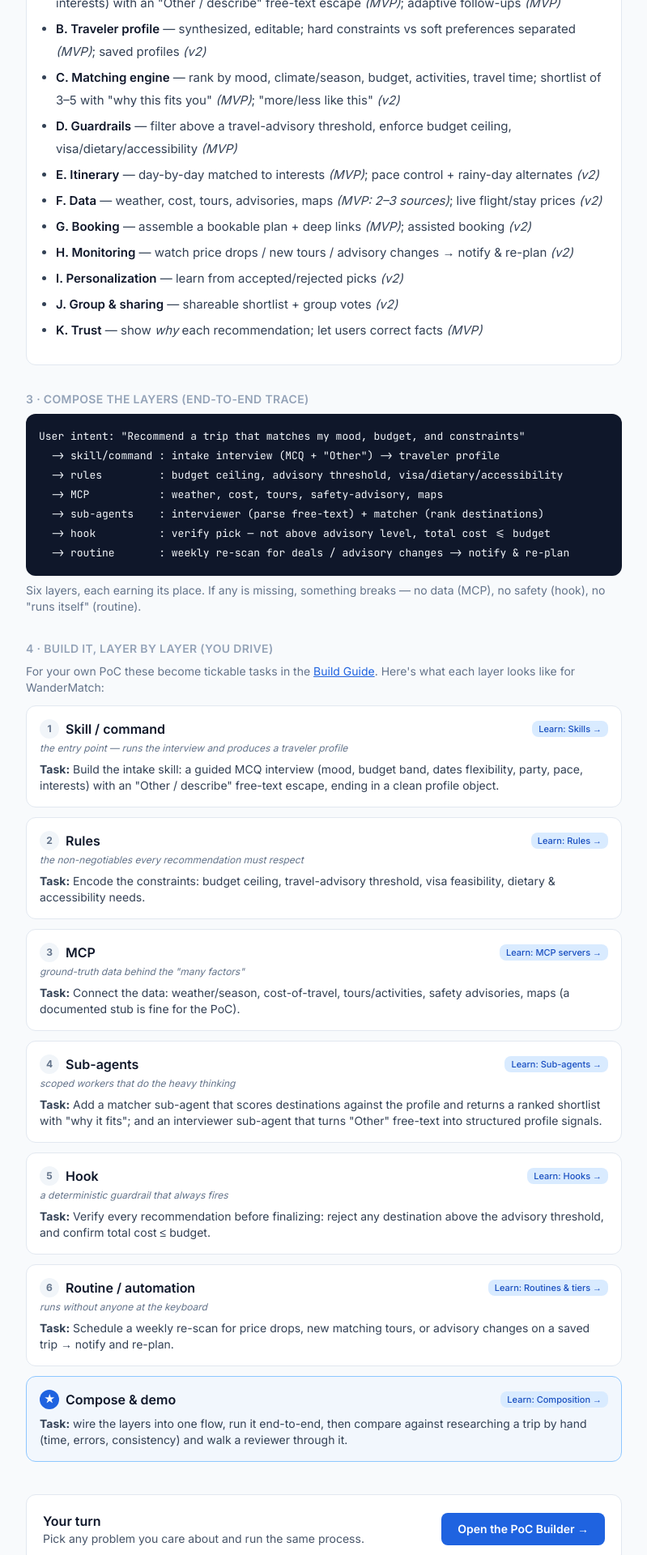
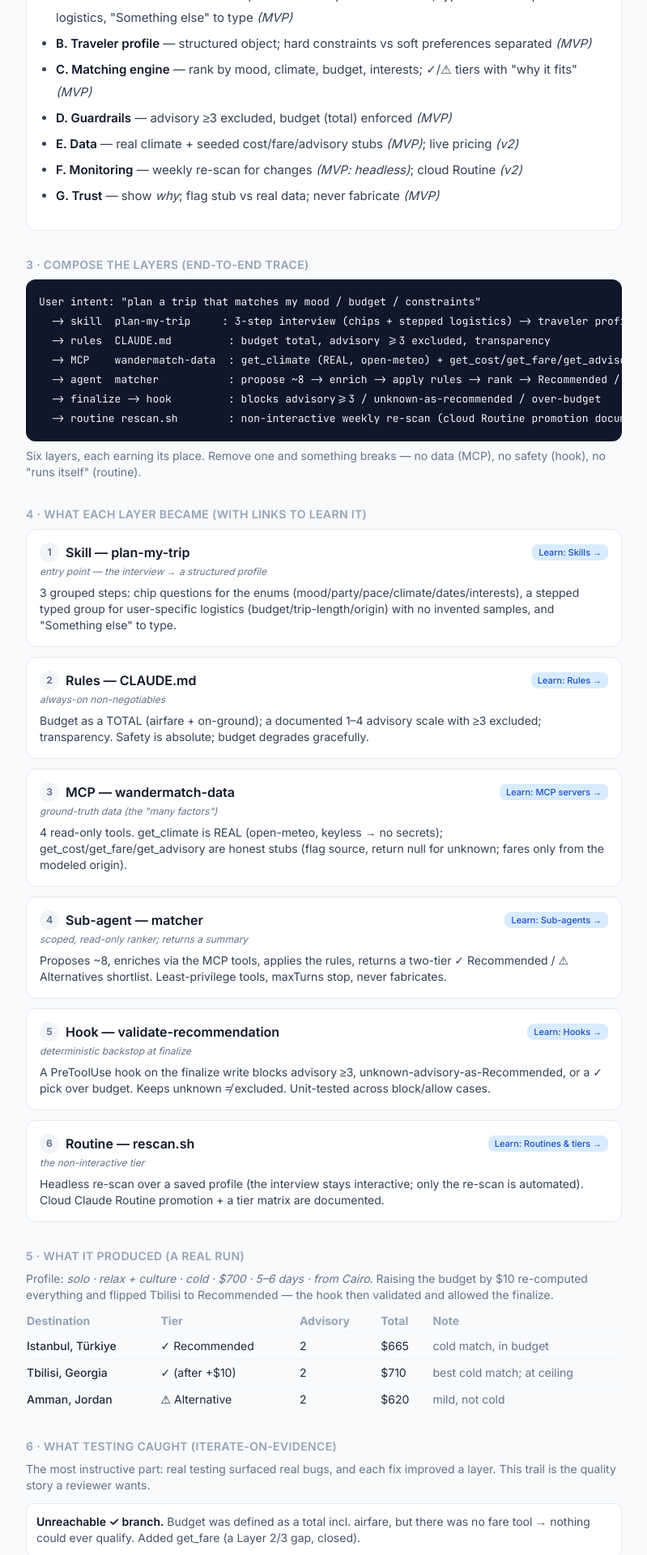
Before and after one commit to peter-at-integrant/agentic-sdlc-builder-path, a React (Vite) app: page /example in a window 1280 px wide. Shown: the part 860-2780 px from the top of the page at 81% size, without its empty margins (240-1039 px from the left). Built offline with nearby package versions, Linux system fonts and the light colour scheme.

Commit message:
Example: update WanderMatch worked example to the real, built 6-layer PoC
Link the public repo, real end-to-end trace, what each layer became, a real
proof run, the iterate-on-evidence bug-fix trail, and honest limitations.

```diff
--- a/src/pages/Example.tsx
+++ b/src/pages/Example.tsx
@@ -2,92 +2,103 @@ import { Link } from 'react-router-dom'
 import Markdown from '../components/Markdown'
 
 // A fixed, no-key-needed worked example of the whole PoC building process,
-// using the "WanderMatch" travel-matcher idea. Study it, then build your own
-// in the PoC Builder. Deliberately shows the process + each layer's role +
-// a do-it-yourself task (no finished code — you write that).
+// using the real "WanderMatch" travel-matcher PoC. Study it, then build your
+// own in the PoC Builder.
+
+const REPO = 'https://github.com/peter-at-integrant/wandermatch-poc'
 
 const IDEA =
-  'Recommend a country and a rough itinerary that matches my mood, budget, and constraints — from a short interview.'
+  'Recommend a country that matches my mood, budget, and constraints — from a short interview, safety- and budget-checked.'
 
-const SPEC_MD = `> **WanderMatch** replaces hours of searching with a 5-minute conversation: tell it your mood, budget, and constraints, and it returns a ranked shortlist of destinations with itineraries that fit — then watches for deals and re-plans as things change.
+const SPEC_MD = `> **WanderMatch** replaces hours of searching with a short conversation: tell it your mood, budget, and constraints, and it returns a ranked, safety- and budget-checked shortlist of destinations.
 
 **Users:** choice-overwhelmed travelers, busy professionals, couples/groups who can't agree, and "surprise me" spontaneous types.
 
 ### End-to-end workflow
-1. Intake interview → 2. Build traveler profile → 3. Generate candidate destinations → 4. Rank + explain fit → 5. Sketch itinerary for the pick → 6. Validate (safety / budget / visa) → 7. Assemble booking → 8. Monitor prices & advisories, alert & re-plan → 9. Learn from choices, refine
+1. Intake interview → 2. Traveler profile → 3. Propose candidates → 4. Enrich with real data → 5. Apply rules → 6. Rank into ✓ Recommended / ⚠ Alternatives → 7. Finalize (hook-validated) → 8. Weekly re-scan
 
 ### Feature list (MVP vs later)
-- **A. Conversational intake** — guided MCQ interview (mood, budget band, dates, party, pace, interests) with an "Other / describe" free-text escape *(MVP)*; adaptive follow-ups *(MVP)*
-- **B. Traveler profile** — synthesized, editable; hard constraints vs soft preferences separated *(MVP)*; saved profiles *(v2)*
-- **C. Matching engine** — rank by mood, climate/season, budget, activities, travel time; shortlist of 3–5 with "why this fits you" *(MVP)*; "more/less like this" *(v2)*
-- **D. Guardrails** — filter above a travel-advisory threshold, enforce budget ceiling, visa/dietary/accessibility *(MVP)*
-- **E. Itinerary** — day-by-day matched to interests *(MVP)*; pace control + rainy-day alternates *(v2)*
-- **F. Data** — weather, cost, tours, advisories, maps *(MVP: 2–3 sources)*; live flight/stay prices *(v2)*
-- **G. Booking** — assemble a bookable plan + deep links *(MVP)*; assisted booking *(v2)*
-- **H. Monitoring** — watch price drops / new tours / advisory changes → notify & re-plan *(v2)*
-- **I. Personalization** — learn from accepted/rejected picks *(v2)*
-- **J. Group & sharing** — shareable shortlist + group votes *(v2)*
-- **K. Trust** — show *why* each recommendation; let users correct facts *(MVP)*`
+- **A. Conversational intake** — 3-step interview: chips for the enums, typed for user-specific logistics, "Something else" to type *(MVP)*
+- **B. Traveler profile** — structured object; hard constraints vs soft preferences separated *(MVP)*
+- **C. Matching engine** — rank by mood, climate, budget, interests; ✓/⚠ tiers with "why it fits" *(MVP)*
+- **D. Guardrails** — advisory ≥3 excluded, budget (total) enforced *(MVP)*
+- **E. Data** — real climate + seeded cost/fare/advisory stubs *(MVP)*; live pricing *(v2)*
+- **F. Monitoring** — weekly re-scan for changes *(MVP: headless)*; cloud Routine *(v2)*
+- **G. Trust** — show *why*; flag stub vs real data; never fabricate *(MVP)*`
 
-const TRACE = `User intent: "Recommend a trip that matches my mood, budget, and constraints"
-  -> skill/command : intake interview (MCQ + "Other") -> traveler profile
-  -> rules         : budget ceiling, advisory threshold, visa/dietary/accessibility
-  -> MCP           : weather, cost, tours, safety-advisory, maps
-  -> sub-agents    : interviewer (parse free-text) + matcher (rank destinations)
-  -> hook          : verify pick — not above advisory level, total cost <= budget
-  -> routine       : weekly re-scan for deals / advisory changes -> notify & re-plan`
+const TRACE = `User intent: "plan a trip that matches my mood / budget / constraints"
+  -> skill  plan-my-trip     : 3-step interview (chips + stepped logistics) -> traveler profile
+  -> rules  CLAUDE.md         : budget total, advisory >=3 excluded, transparency
+  -> MCP    wandermatch-data  : get_climate (REAL, open-meteo) + get_cost/get_fare/get_advisory (stubs)
+  -> agent  matcher           : propose ~8 -> enrich -> apply rules -> rank -> Recommended / Alternatives
+  -> finalize -> hook         : blocks advisory>=3 / unknown-as-recommended / over-budget
+  -> routine rescan.sh        : non-interactive weekly re-scan (cloud Routine promotion documented)`
 
 interface Step {
   moduleId: string
   moduleLabel: string
   layer: string
   role: string
-  task: string
+  built: string
 }
 
 const BUILD: Step[] = [
   {
     moduleId: 'skills',
     moduleLabel: 'Skills',
-    layer: 'Skill / command',
-    role: 'the entry point — runs the interview and produces a traveler profile',
-    task: 'Build the intake skill: a guided MCQ interview (mood, budget band, dates flexibility, party, pace, interests) with an "Other / describe" free-text escape, ending in a clean profile object.',
+    layer: 'Skill — plan-my-trip',
+    role: 'entry point — the interview → a structured profile',
+    built: '3 grouped steps: chip questions for the enums (mood/party/pace/climate/dates/interests), a stepped typed group for user-specific logistics (budget/trip-length/origin) with no invented samples, and "Something else" to type.',
   },
   {
     moduleId: 'rules',
     moduleLabel: 'Rules',
-    layer: 'Rules',
-    role: 'the non-negotiables every recommendation must respect',
-    task: 'Encode the constraints: budget ceiling, travel-advisory threshold, visa feasibility, dietary & accessibility needs.',
+    layer: 'Rules — CLAUDE.md',
+    role: 'always-on non-negotiables',
+    built: 'Budget as a TOTAL (airfare + on-ground); a documented 1–4 advisory scale with ≥3 excluded; transparency. Safety is absolute; budget degrades gracefully.',
   },
   {
     moduleId: 'mcp',
     moduleLabel: 'MCP servers',
-    layer: 'MCP',
-    role: 'ground-truth data behind the "many factors"',
-    task: 'Connect the data: weather/season, cost-of-travel, tours/activities, safety advisories, maps (a documented stub is fine for the PoC).',
+    layer: 'MCP — wandermatch-data',
+    role: 'ground-truth data (the "many factors")',
+    built: '4 read-only tools. get_climate is REAL (open-meteo, keyless → no secrets); get_cost/get_fare/get_advisory are honest stubs (flag source, return null for unknown; fares only from the modeled origin).',
   },
   {
     moduleId: 'subagents',
     moduleLabel: 'Sub-agents',
-    layer: 'Sub-agents',
-    role: 'scoped workers that do the heavy thinking',
-    task: 'Add a matcher sub-agent that scores destinations against the profile and returns a ranked shortlist with "why it fits"; and an interviewer sub-agent that turns "Other" free-text into structured profile signals.',
+    layer: 'Sub-agent — matcher',
+    role: 'scoped, read-only ranker; returns a summary',
+    built: 'Proposes ~8, enriches via the MCP tools, applies the rules, returns a two-tier ✓ Recommended / ⚠ Alternatives shortlist. Least-privilege tools, maxTurns stop, never fabricates.',
   },
   {
     moduleId: 'hooks',
     moduleLabel: 'Hooks',
-    layer: 'Hook',
-    role: 'a deterministic guardrail that always fires',
-    task: 'Verify every recommendation before finalizing: reject any destination above the advisory threshold, and confirm total cost ≤ budget.',
+    layer: 'Hook — validate-recommendation',
+    role: 'deterministic backstop at finalize',
+    built: 'A PreToolUse hook on the finalize write blocks advisory ≥3, unknown-advisory-as-Recommended, or a ✓ pick over budget. Keeps unknown ≠ excluded. Unit-tested across block/allow cases.',
   },
   {
     moduleId: 'routines',
     moduleLabel: 'Routines & tiers',
-    layer: 'Routine / automation',
-    role: 'runs without anyone at the keyboard',
-    task: 'Schedule a weekly re-scan for price drops, new matching tours, or advisory changes on a saved trip → notify and re-plan.',
+    layer: 'Routine — rescan.sh',
+    role: 'the non-interactive tier',
+    built: 'Headless re-scan over a saved profile (the interview stays interactive; only the re-scan is automated). Cloud Claude Routine promotion + a tier matrix are documented.',
   },
+]
+
+const PROOF = [
+  { d: 'Istanbul, Türkiye', tier: '✓ Recommended', adv: '2', total: '$665', note: 'cold match, in budget' },
+  { d: 'Tbilisi, Georgia', tier: '✓ (after +$10)', adv: '2', total: '$710', note: 'best cold match; at ceiling' },
+  { d: 'Amman, Jordan', tier: '⚠ Alternative', adv: '2', total: '$620', note: 'mild, not cold' },
+]
+
+const EVIDENCE = [
+  ['Unreachable ✓ branch', 'Budget was defined as a total incl. airfare, but there was no fare tool → nothing could ever qualify. Added get_fare (a Layer 2/3 gap, closed).'],
+  ['Silent safety failure', 'A stale MCP build returned null for a level-4 country, collapsing "excluded" into "unknown". This is why the hook exists — a backstop independent of the matcher and data freshness. Kept unknown ≠ excluded.'],
+  ['Geocoding mismatch', '"Cappadocia" resolved to Italy. Fixed with tolerant country matching (Türkiye↔Turkey) that flags genuine mismatches instead of using them.'],
+  ['Empty-results UX', 'Strict filters returned nothing. Switched to a two-tier output — always show the 3 best, alternatives clearly flagged.'],
+  ['Hardcoded "flying-from"', 'Origin defaulted to Cairo. Made origin a typed, user-specific field; get_fare returns null (unverified) for any origin it doesn\'t model.'],
 ]
 
 function Section({ n, title, children }: { n: string; title: string; children: React.ReactNode }) {
@@ -104,28 +115,36 @@ function Section({ n, title, children }: { n: string; title: string; children: R
 export default function Example() {
   return (
     <div className="mx-auto max-w-3xl px-4 py-10">
-      <div className="flex items-center gap-2 text-xs font-medium text-slate-400">
+      <div className="flex flex-wrap items-center gap-2 text-xs font-medium text-slate-400">
         <span className="rounded-full bg-slate-100 px-2 py-0.5 dark:bg-slate-800">worked example</span>
-        <span>no API key needed</span>
+        <span>real, built PoC · no API key needed to read</span>
       </div>
       <h1 className="mt-2 text-3xl font-bold text-slate-900 dark:text-slate-50">
         WanderMatch — a PoC built end-to-end
       </h1>
       <p className="mt-2 text-slate-600 dark:text-slate-300">
-        One complete pass through the PoC building process, using a non-technical idea (travel) to show that an agentic
-        solution can be <strong>anything</strong>. Study the flow, then{' '}
+        A real 6-layer agentic PoC — a non-technical (travel) idea, to show an agentic solution can be{' '}
+        <strong>anything</strong>. Study the finished build, then{' '}
         <Link to="/poc" className="text-brand-600 underline dark:text-brand-400">
           build your own in the PoC Builder
         </Link>
         .
       </p>
+      <a
+        href={REPO}
+        target="_blank"
+        rel="noreferrer"
+        className="mt-3 inline-block rounded-lg border border-slate-300 px-3 py-1.5 text-sm font-medium text-slate-700 hover:bg-slate-100 dark:border-slate-700 dark:text-slate-200 dark:hover:bg-slate-800"
+      >
+        Browse the full repo on GitHub →
+      </a>
 
       <Section n="1" title="The idea">
         <p className="rounded-lg bg-slate-100 px-4 py-3 text-sm text-slate-700 dark:bg-slate-800/60 dark:text-slate-200">
           {IDEA}
         </p>
         <p className="mt-2 text-sm text-slate-500 dark:text-slate-400">
-          It's a lifestyle problem — yet it exercises six layers. That's the whole point.
+          A lifestyle problem — yet it exercises six layers. That's the whole point.
         </p>
       </Section>
 
@@ -140,19 +159,12 @@ export default function Example() {
           {TRACE}
         </pre>
         <p className="mt-2 text-sm text-slate-500 dark:text-slate-400">
-          Six layers, each earning its place. If any is missing, something breaks — no data (MCP), no safety (hook), no
+          Six layers, each earning its place. Remove one and something breaks — no data (MCP), no safety (hook), no
           "runs itself" (routine).
         </p>
       </Section>
 
-      <Section n="4" title="Build it, layer by layer (you drive)">
-        <p className="mb-3 text-sm text-slate-500 dark:text-slate-400">
-          For your own PoC these become tickable tasks in the{' '}
-          <Link to="/poc" className="text-brand-600 underline dark:text-brand-400">
-            Build Guide
-          </Link>
-          . Here's what each layer looks like for WanderMatch:
-        </p>
+      <Section n="4" title="What each layer became (with links to learn it)">
         <ol className="space-y-3">
           {BUILD.map((s, i) => (
             <li key={s.layer} className="rounded-xl border border-slate-200 bg-white p-4 dark:border-slate-800 dark:bg-slate-900">
@@ -169,28 +181,65 @@ export default function Example() {
                 </Link>
               </div>
               <p className="mt-1 text-xs italic text-slate-500 dark:text-slate-400">{s.role}</p>
-              <p className="mt-2 text-sm text-slate-700 dark:text-slate-200">
-                <strong>Task:</strong> {s.task}
-              </p>
+              <p className="mt-2 text-sm text-slate-700 dark:text-slate-200">{s.built}</p>
             </li>
           ))}
-          <li className="rounded-xl border border-brand-300 bg-brand-50/50 p-4 dark:border-brand-700 dark:bg-brand-900/10">
-            <div className="flex items-center gap-2">
-              <span className="flex h-6 w-6 shrink-0 items-center justify-center rounded-full bg-brand-600 text-xs font-bold text-white">★</span>
-              <span className="font-semibold text-slate-900 dark:text-slate-100">Compose &amp; demo</span>
-              <Link
-                to="/module/composition"
-                className="ml-auto rounded-lg bg-brand-100 px-2 py-0.5 text-[11px] font-medium text-brand-700 hover:bg-brand-200 dark:bg-brand-900/40 dark:text-brand-300"
-              >
-                Learn: Composition →
-              </Link>
-            </div>
-            <p className="mt-2 text-sm text-slate-700 dark:text-slate-200">
-              <strong>Task:</strong> wire the layers into one flow, run it end-to-end, then compare against researching a
-              trip by hand (time, errors, consistency) and walk a reviewer through it.
-            </p>
-          </li>
         </ol>
+      </Section>
+
+      <Section n="5" title="What it produced (a real run)">
+        <p className="mb-2 text-sm text-slate-500 dark:text-slate-400">
+          Profile: <em>solo · relax + culture · cold · $700 · 5–6 days · from Cairo</em>. Raising the budget by $10
+          re-computed everything and flipped Tbilisi to Recommended — the hook then validated and allowed the finalize.
+        </p>
+        <div className="overflow-x-auto">
+          <table className="w-full text-sm">
+            <thead>
+              <tr className="text-left text-slate-400">
+                <th className="py-1 pr-3">Destination</th>
+                <th className="py-1 pr-3">Tier</th>
+                <th className="py-1 pr-3">Advisory</th>
+                <th className="py-1 pr-3">Total</th>
+                <th className="py-1">Note</th>
+              </tr>
+            </thead>
+            <tbody>
+              {PROOF.map((p) => (
+                <tr key={p.d} className="border-t border-slate-100 dark:border-slate-800">
+                  <td className="py-1.5 pr-3 font-medium text-slate-800 dark:text-slate-100">{p.d}</td>
+                  <td className="py-1.5 pr-3">{p.tier}</td>
+                  <td className="py-1.5 pr-3">{p.adv}</td>
+                  <td className="py-1.5 pr-3">{p.total}</td>
+                  <td className="py-1.5 text-slate-500 dark:text-slate-400">{p.note}</td>
+                </tr>
+              ))}
+            </tbody>
+          </table>
+        </div>
+      </Section>
+
+      <Section n="6" title="What testing caught (iterate-on-evidence)">
+        <p className="mb-3 text-sm text-slate-500 dark:text-slate-400">
+          The most instructive part: real testing surfaced real bugs, and each fix improved a layer. This trail is the
+          quality story a reviewer wants.
+        </p>
+        <ul className="space-y-2">
+          {EVIDENCE.map(([title, body]) => (
+            <li key={title} className="rounded-lg border border-slate-200 bg-white p-3 text-sm dark:border-slate-800 dark:bg-slate-900">
+              <span className="font-semibold text-slate-900 dark:text-slate-100">{title}.</span>{' '}
+              <span className="text-slate-600 dark:text-slate-300">{body}</span>
+            </li>
+          ))}
+        </ul>
+      </Section>
+
+      <Section n="7" title="Honest limitations (name them)">
+        <p className="text-sm text-slate-600 dark:text-slate-300">
+          Cost / fare / advisory are seeded stubs (flagged); only climate is real. Fares model one origin (others →
+          unverified). Climate is season-dependent but the stubs aren't (a representative winter month is used for
+          "cold", flagged). Some place names geocode imperfectly (flagged, not worked around). Stating limits plainly is
+          part of the quality bar.
+        </p>
       </Section>
 
       <div className="mt-10 flex flex-wrap items-center justify-between gap-4 rounded-xl border border-slate-200 bg-white p-5 dark:border-slate-800 dark:bg-slate-900">
```
